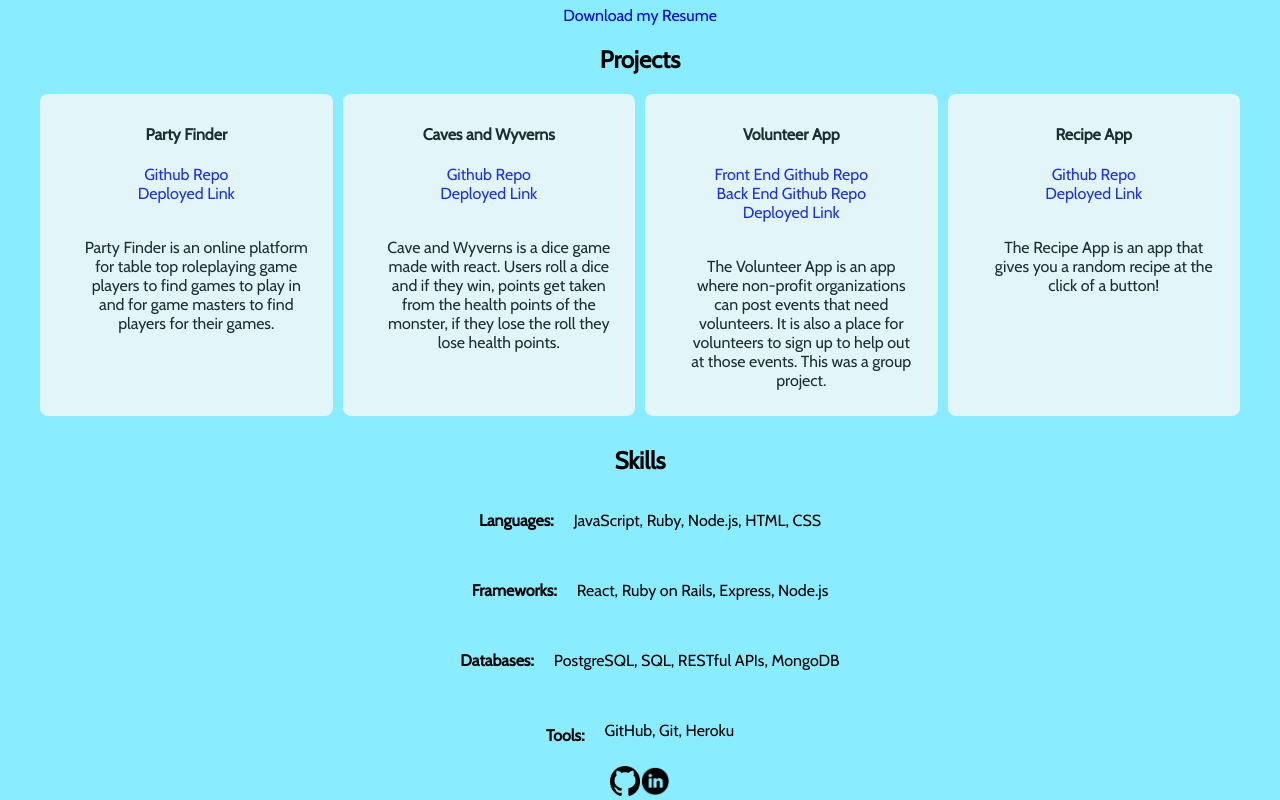
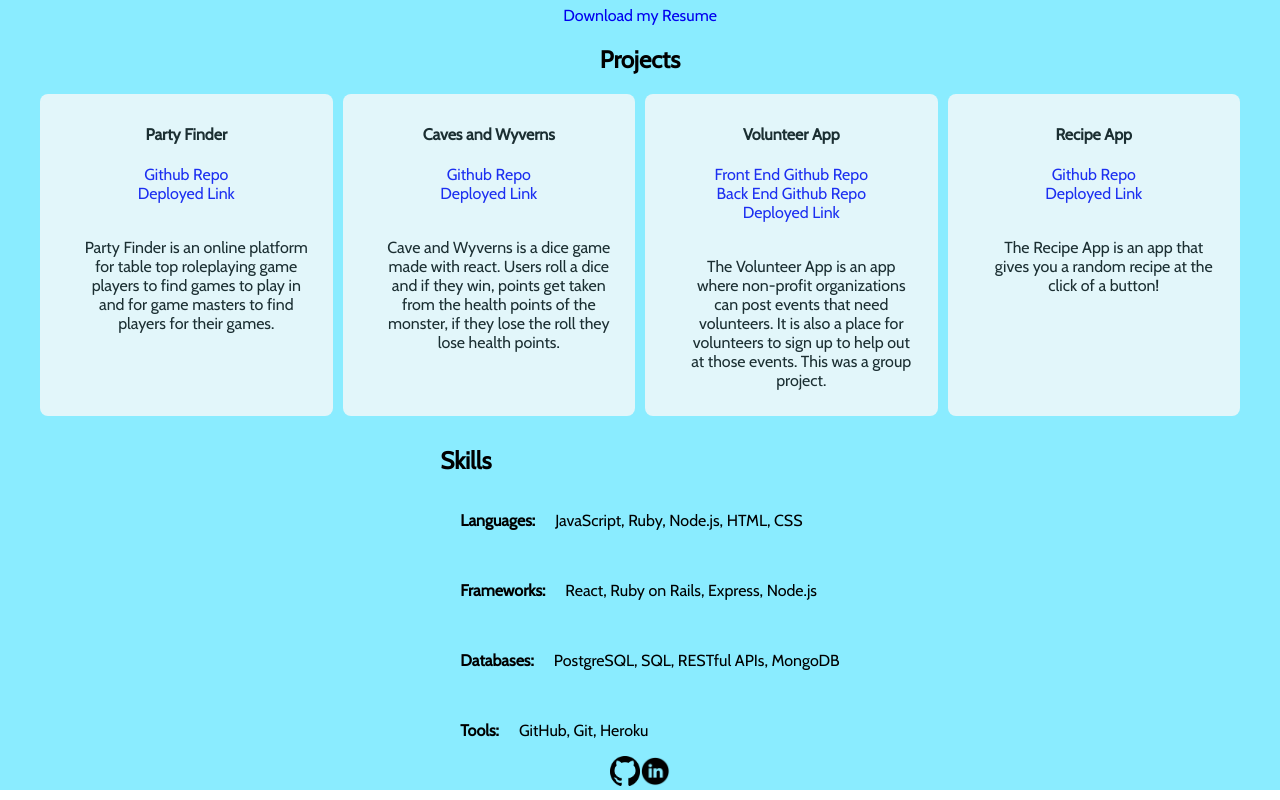
Before and after one commit to laurabow/portfolio, a React (Create React App) app in the folder client/: page / in a window 1280 px wide. Shown: the part 331-1131 px from the top of the page. Built offline with nearby package versions, Linux system fonts and the light colour scheme.

Commit message:
skills div styling

```diff
--- a/client/src/components/Home/Home.css
+++ b/client/src/components/Home/Home.css
@@ -17,7 +17,8 @@
 .skills-container {
   display: flex;
   flex-direction: column;
-  align-items: center;
+  align-items: flex-start;
+  margin: auto;
 }
 
 .skills {
--- a/client/src/components/Home/Home.jsx
+++ b/client/src/components/Home/Home.jsx
@@ -35,7 +35,7 @@ export default function Home() {
         </div>
         <br />
         <div className='skills'>
-          <h4>Tools: </h4>
+          <p><strong>Tools: </strong></p>
           <p>GitHub, Git, Heroku</p>
         </div>
       </div>
```
